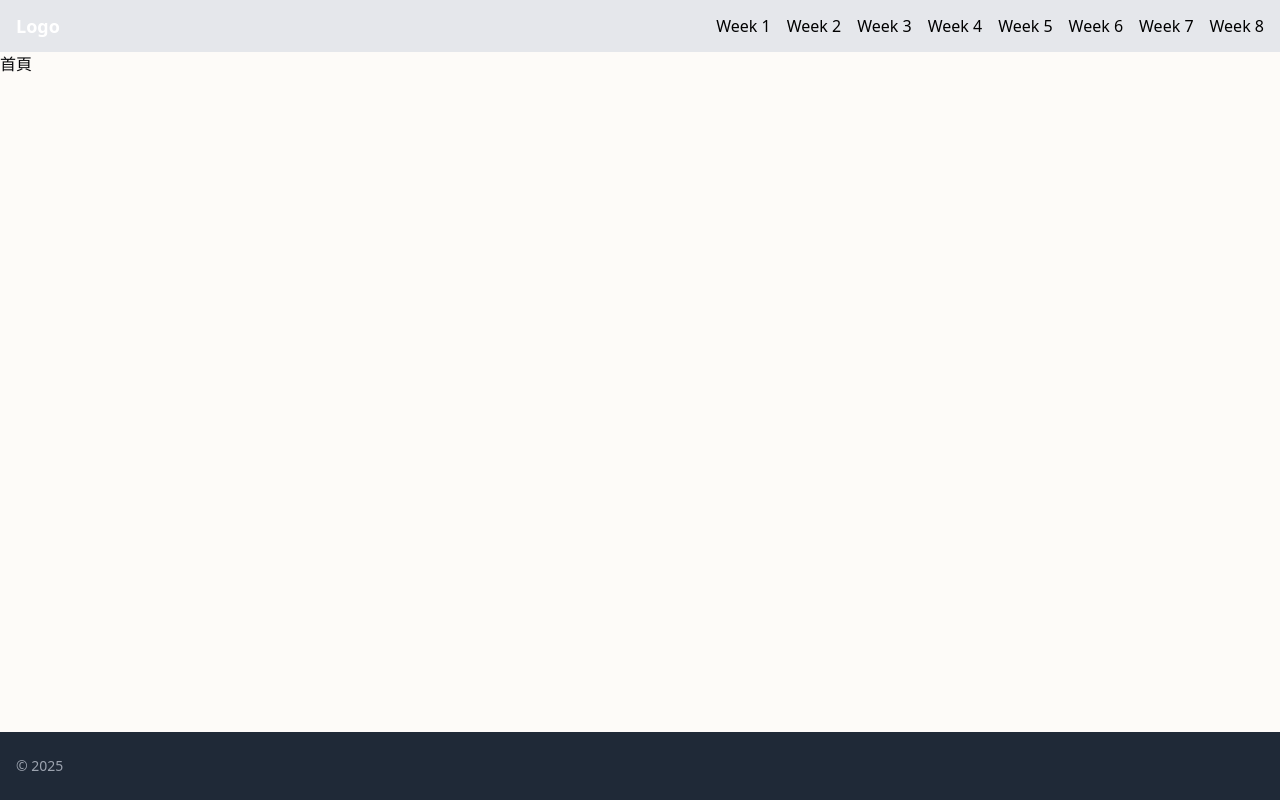
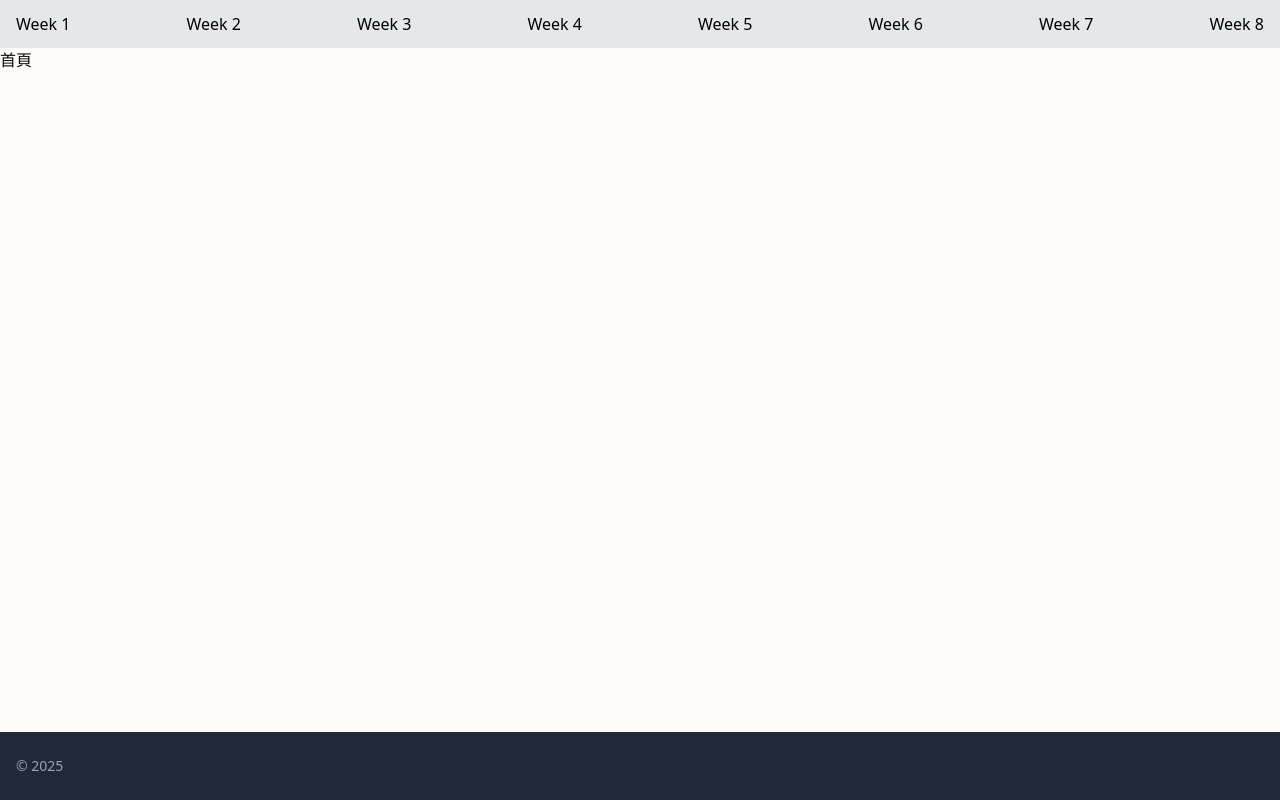
Before and after one commit to ttppoo121440/learn-react, a React (Vite) app: page / in a window 1280 px wide. Built offline with nearby package versions, Linux system fonts and the light colour scheme.

Commit message:
移除logo 修改 nav排版

```diff
--- a/src/components/Layout/Navbar.tsx
+++ b/src/components/Layout/Navbar.tsx
@@ -4,8 +4,7 @@ const Navbar = () => {
   return (
     <nav className="bg-gray-200 text-white">
       <div className="container mx-auto flex items-center justify-between px-4 py-3">
-        <div className="text-lg font-bold">Logo</div>
-        <div className="flex space-x-4">
+        <div className="flex w-full justify-between space-x-4">
           {Array.from({ length: 8 }).map((_, index) => (
             <NavLink
               key={index}
```
